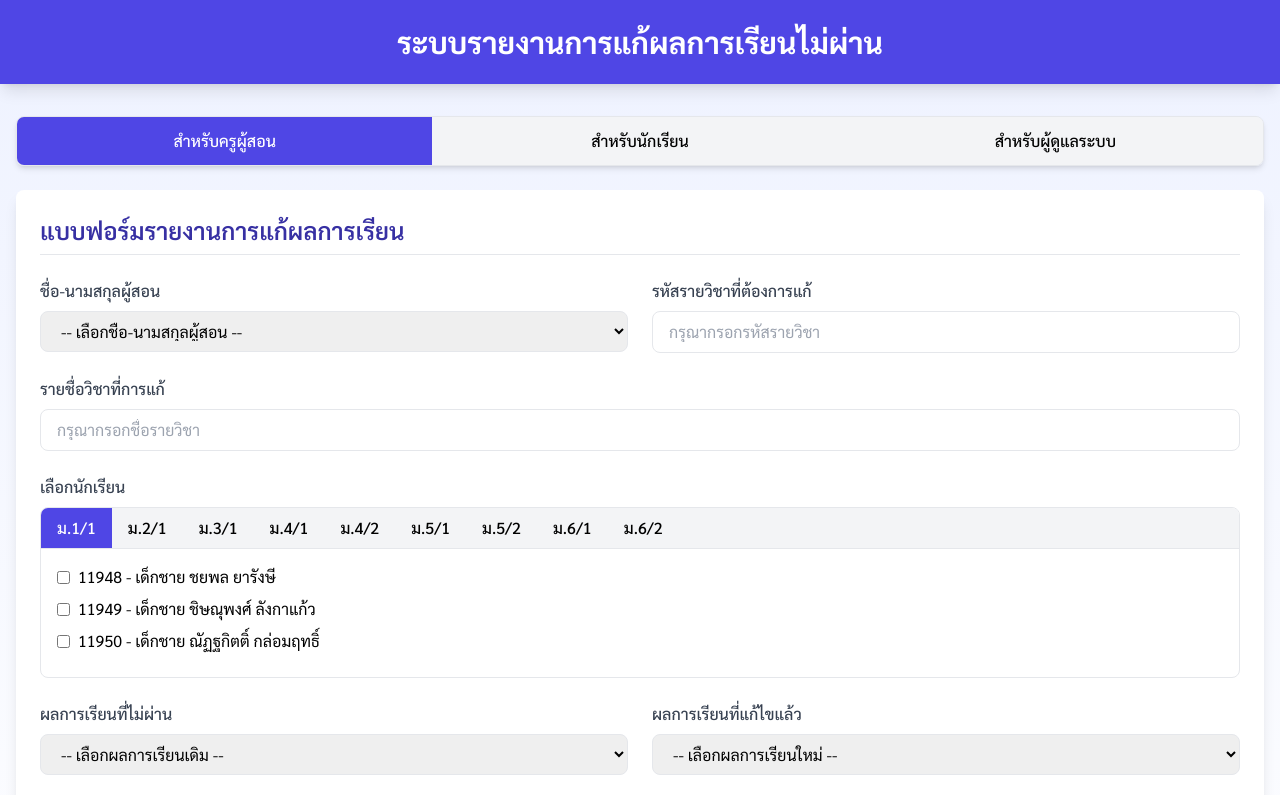
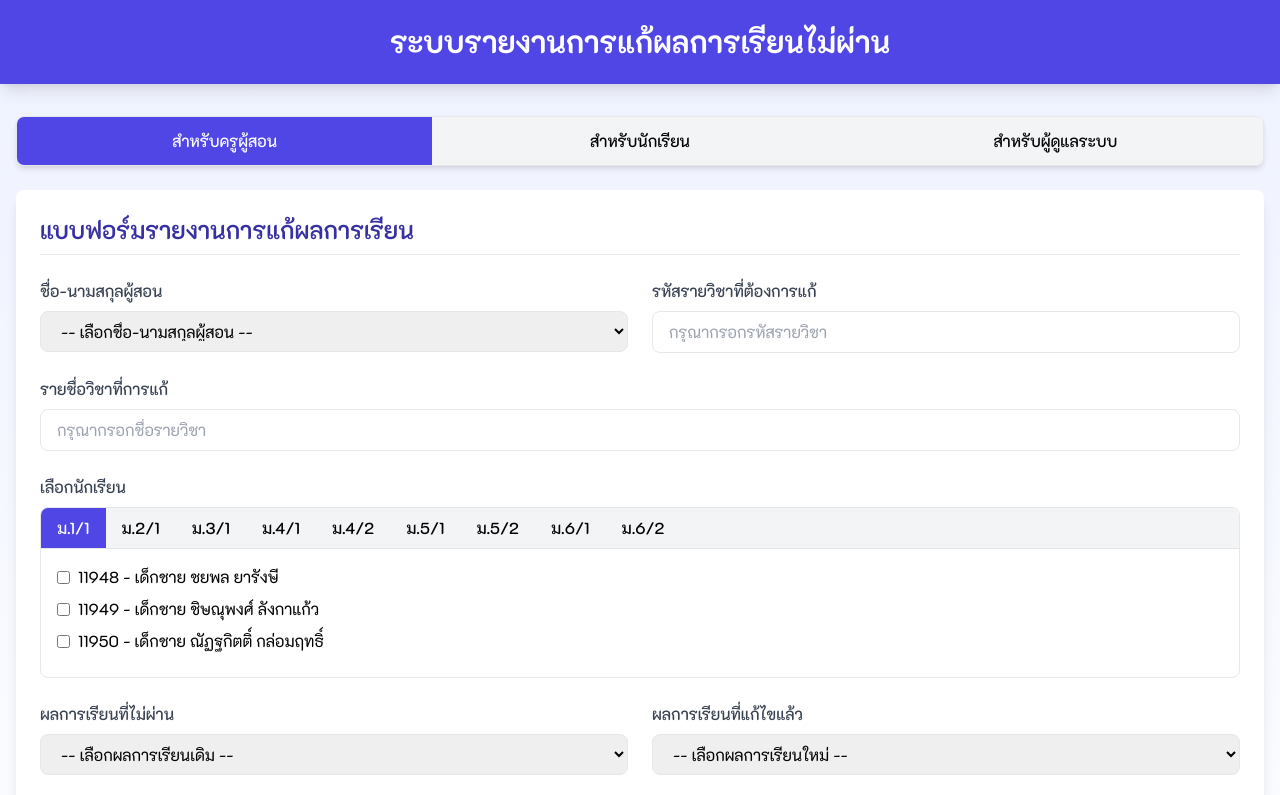
Before and after one commit to semicon/regrade, a plain HTML site: page index.html in a window 1280 px wide. Shown: the top 795 px of the page. Drawn offline with nearby package versions, Linux system fonts and the light colour scheme.

Commit message:
Update index.html

```diff
--- a/index.html
+++ b/index.html
@@ -6,10 +6,10 @@
     <meta name="viewport" content="width=device-width, initial-scale=1.0">
     <title>ระบบรายงานการแก้ผลการเรียนไม่ผ่านเกณฑ์</title>
     <script src="https://cdn.tailwindcss.com"></script>
-    <link href="https://fonts.googleapis.com/css2?family=Sarabun:wght@300;400;500;600;700&display=swap" rel="stylesheet">
+    <link href="https://fonts.googleapis.com/css2?family=K2D:wght@300;400;500;600;700&display=swap" rel="stylesheet">
     <style>
         body {
-            font-family: 'Sarabun', sans-serif;
+            font-family: 'K2D', sans-serif;
             background-color: #f0f4f8;
         }
         .tab-active {
```
